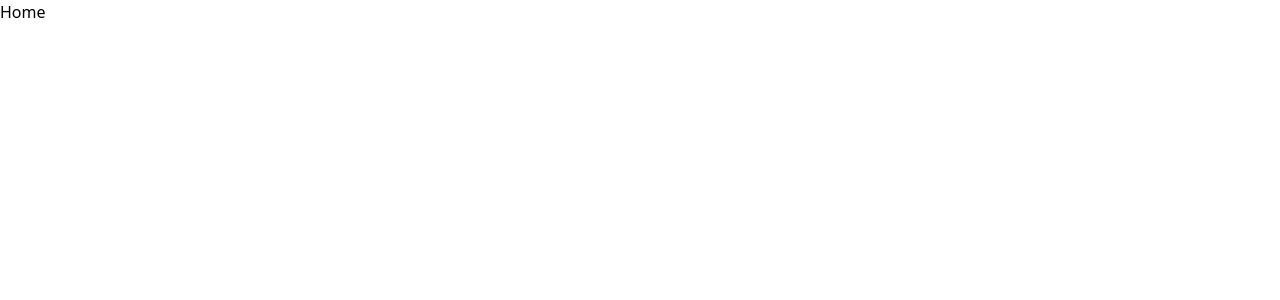
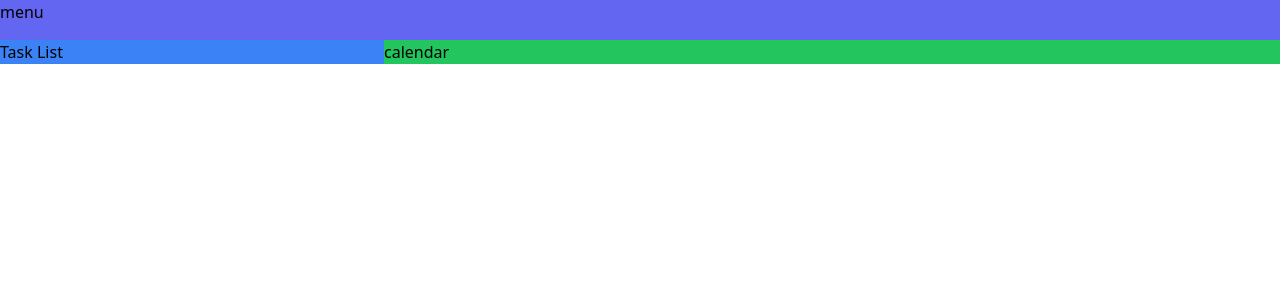
Before and after one commit to gradynn/grind, a React (Vite) app in the folder grind-frontend/: page /home in a window 1280 px wide. Shown: the top 300 px of the page. Built offline with nearby package versions, Linux system fonts and the light colour scheme.

Commit message:
some basic frontend skeleton files

```diff
--- /dev/null
+++ b/grind-frontend/src/components/TaskList/index.tsx
@@ -0,0 +1,9 @@
+const TaskList = () => {
+    return (
+        <div>
+        <h1>Task List</h1>
+        </div>
+    );
+}
+
+export default TaskList;
--- a/grind-frontend/src/screens/home.tsx
+++ b/grind-frontend/src/screens/home.tsx
@@ -1,7 +1,15 @@
+import TaskList from "@src/components/TaskList";
+
 const Home = () => {
     return (
-        <div>
-        <h1>Home</h1>
+        <div className="h-screen">
+            <div className="bg-indigo-500 h-[5vh]">menu</div>
+            <div className="flex flex-row flex-grow">
+                <div className="w-[30%] bg-blue-500">
+                    <TaskList />
+                </div>
+                <div className="w-[70%] bg-green-500">calendar</div>
+            </div>
         </div>
     )
 }
```
